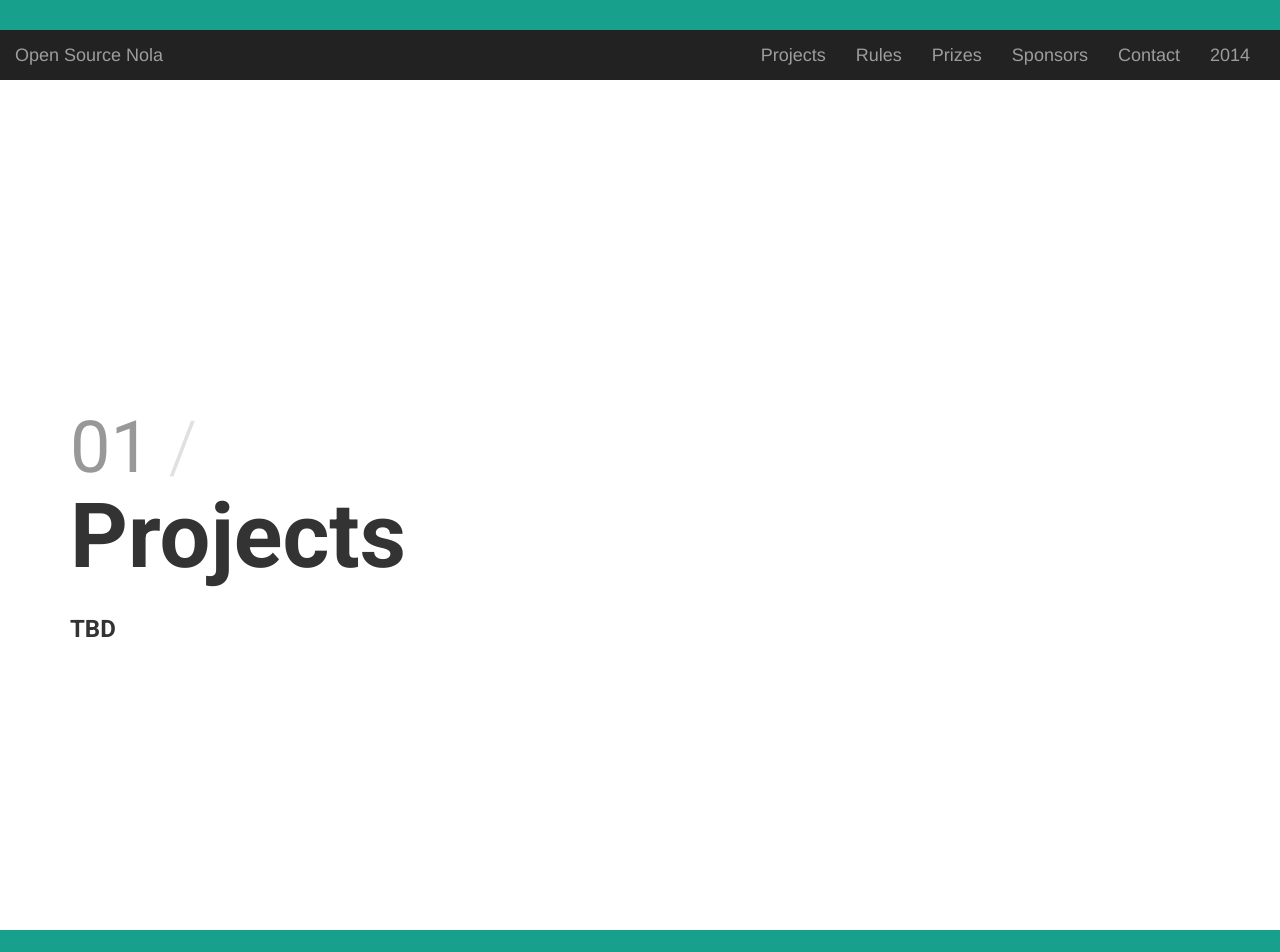
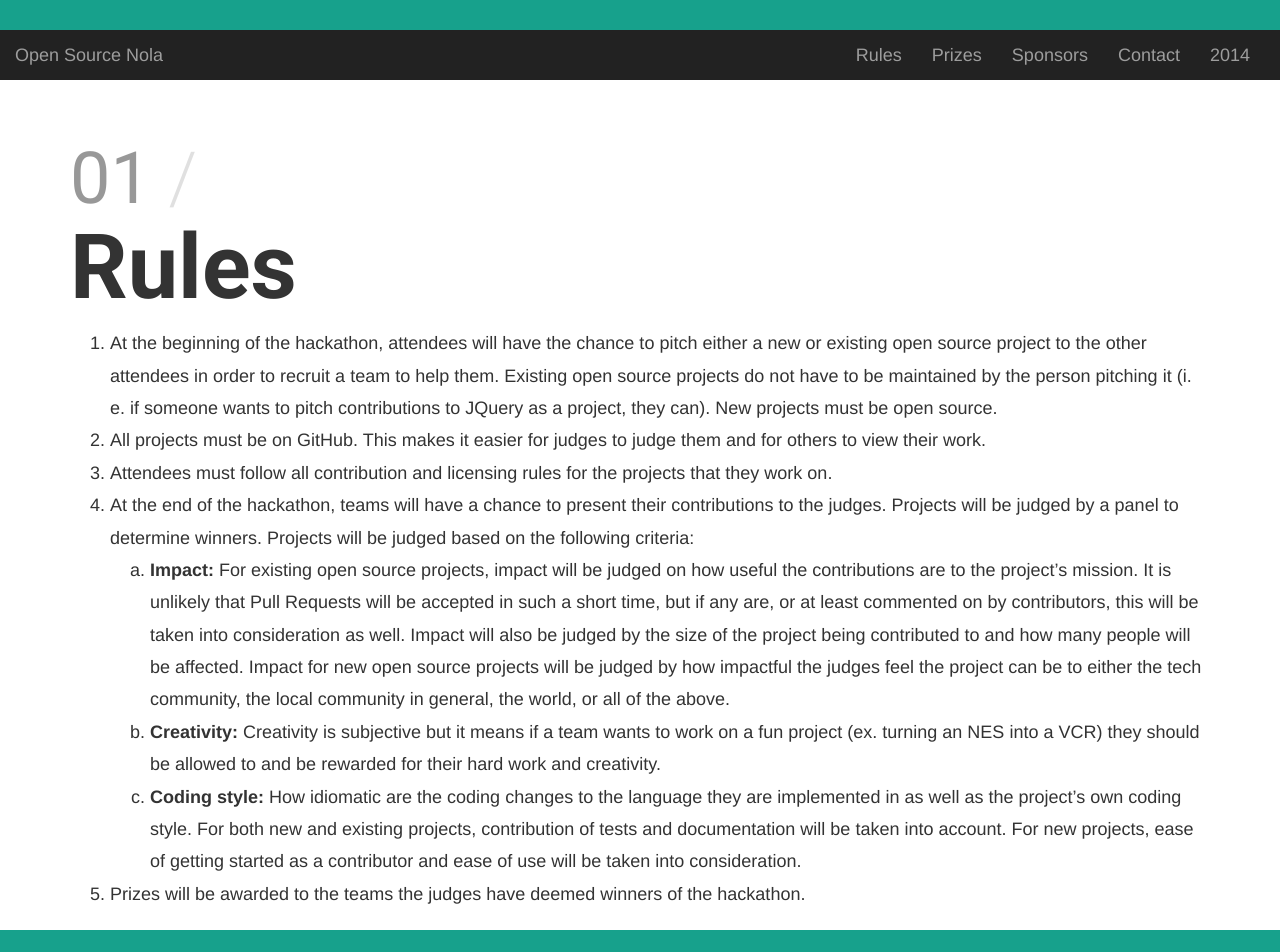
Before and after one commit to opensourcenola/opensourcenola.github.io, a website: page index.html in a window 1280 px wide. Shown: the part 720-1672 px from the top of the page. Drawn offline with nearby package versions, Linux system fonts and the light colour scheme.

Commit message:
Added rules

```diff
--- a/index.html
+++ b/index.html
@@ -52,7 +52,6 @@
 
   <div class="collapse navbar-collapse" id="navbar-content">
     <ul class="nav navbar-nav navbar-right">
-      <li><a href="#projects">Projects</a></li>
       <li><a href="#rules">Rules</a></li>
       <li><a href="#prizes">Prizes</a></li>
       <li><a href="#sponsors">Sponsors</a></li>
@@ -63,37 +62,42 @@
 </div>
 </nav>
 
-<!--Begin Projects-->
-<section class="slide" id="projects">
+<!--Begin Rules-->
+<section class="slide" id="rules">
 <div class="container container--centered">
   <div class="content content--primary">
-    <div class="row">
-      <div class="col-md-12">
-        <h2 class="slide-heading slide-heading--index">01</h2>
-        <h2 class="slide-heading">Projects</h2>
-        <div class="row">
-            <div class="col-md-12">
-              <h3>TBD</h3>
-            </div>
-        </div>
-      </div>
-    </div>
-  </div>
-  <div class="content--secondary">
-
-  </div>
-</div>
-</section>
-
-<!--Begin Rules-->
-<section class="slide slide--primary" id="rules">
-<div class="container container--centered">
-  <div class="content content--primary">
-    <h3 class="slide-heading slide-heading--index">02</h3>
+    <h3 class="slide-heading slide-heading--index">01</h3>
     <h2 class="slide-heading">Rules</h2>
     <div class="row">
         <div class="col-md-12">
-          <h3>TBD</h3>
+            <ol>
+              <li>
+                At the beginning of the hackathon, attendees will have the chance to pitch either a new or existing open source project to the other attendees in order to recruit a team to help them. Existing open source projects do not have to be maintained by the person pitching it (i. e. if someone wants to pitch contributions to JQuery as a project, they can). New projects must be open source.
+              </li>
+              <li>
+                All projects must be on GitHub. This makes it easier for judges to judge them and for others to view their work.
+              </li>
+              <li>
+                Attendees must follow all contribution and licensing rules for the projects that they work on.
+              </li>
+              <li>
+                At the end of the hackathon, teams will have a chance to present their contributions to the judges. Projects will be judged by a panel to determine winners. Projects will be judged based on the following criteria:
+                <ol type="a">
+                  <li>
+                    <b>Impact:</b> For existing open source projects, impact will be judged on how useful the contributions are to the project’s mission. It is unlikely that Pull Requests will be accepted in such a short time, but if any are, or at least commented on by contributors, this will be taken into consideration as well. Impact will also be judged by the size of the project being contributed to and how many people will be affected. Impact for new open source projects will be judged by how impactful the judges feel the project can be to either the tech community, the local community in general, the world, or all of the above.
+                  </li>
+                  <li>
+                    <b>Creativity:</b> Creativity is subjective but it means if a team wants to work on a fun project (ex. turning an NES into a VCR) they should be allowed to and be rewarded for their hard work and creativity.
+                  </li>
+                  <li>
+                    <b>Coding style:</b> How idiomatic are the coding changes to the language they are implemented in as well as the project’s own coding style. For both new and existing projects, contribution of tests and documentation will be taken into account. For new projects, ease of getting started as a contributor and ease of use will be taken into consideration.
+                  </li>
+                </ol>
+              </li>
+              <li>
+                Prizes will be awarded to the teams the judges have deemed winners of the hackathon.
+              </li>
+            </ol>
         </div>
     </div>
   </div>
@@ -101,11 +105,11 @@
 </section>
 
 <!--Begin Prizes-->
-<section class="slide" id="prizes">
+<section class="slide slide--primary" id="prizes">
 <div class="container container--centered">
   <div class="content content--primary">
     <div class="col-md-8">
-      <h3 class="slide-heading slide-heading--index">04</h3>
+      <h3 class="slide-heading slide-heading--index">02</h3>
       <h2 class="slide-heading">Prizes</h2>
       <div class="row">
           <div class="col-md-12">
@@ -118,11 +122,11 @@
 </section>
 
 <!--Begin Sponsors-->
-<section class="slide slide--primary" id="sponsors">
+<section class="slide" id="sponsors">
 <div class="container container--centered">
   <div class="content content--primary">
     <div class="col-md-8">
-      <h3 class="slide-heading slide-heading--index">05</h3>
+      <h3 class="slide-heading slide-heading--index">03</h3>
       <h2 class="slide-heading">Sponsors</h2>
       <div class="row">
           <div class="col-md-12">
@@ -135,10 +139,10 @@
 </section>
 
 <!--Begin Contact-->
-<section class="slide" id="contact">
+<section class="slide slide--primary" id="contact">
 <div class="container container--centered">
   <div class="content content--primary">
-    <h3 class="slide-heading slide-heading--index">06</h3>
+    <h3 class="slide-heading slide-heading--index">04</h3>
     <h2 class="slide-heading">Contact</h2>
     <div class="col-md-12">
       <ul class="list-inline">
```
Also changed, not shown: src/html/index.html (+37 -33 lines).
